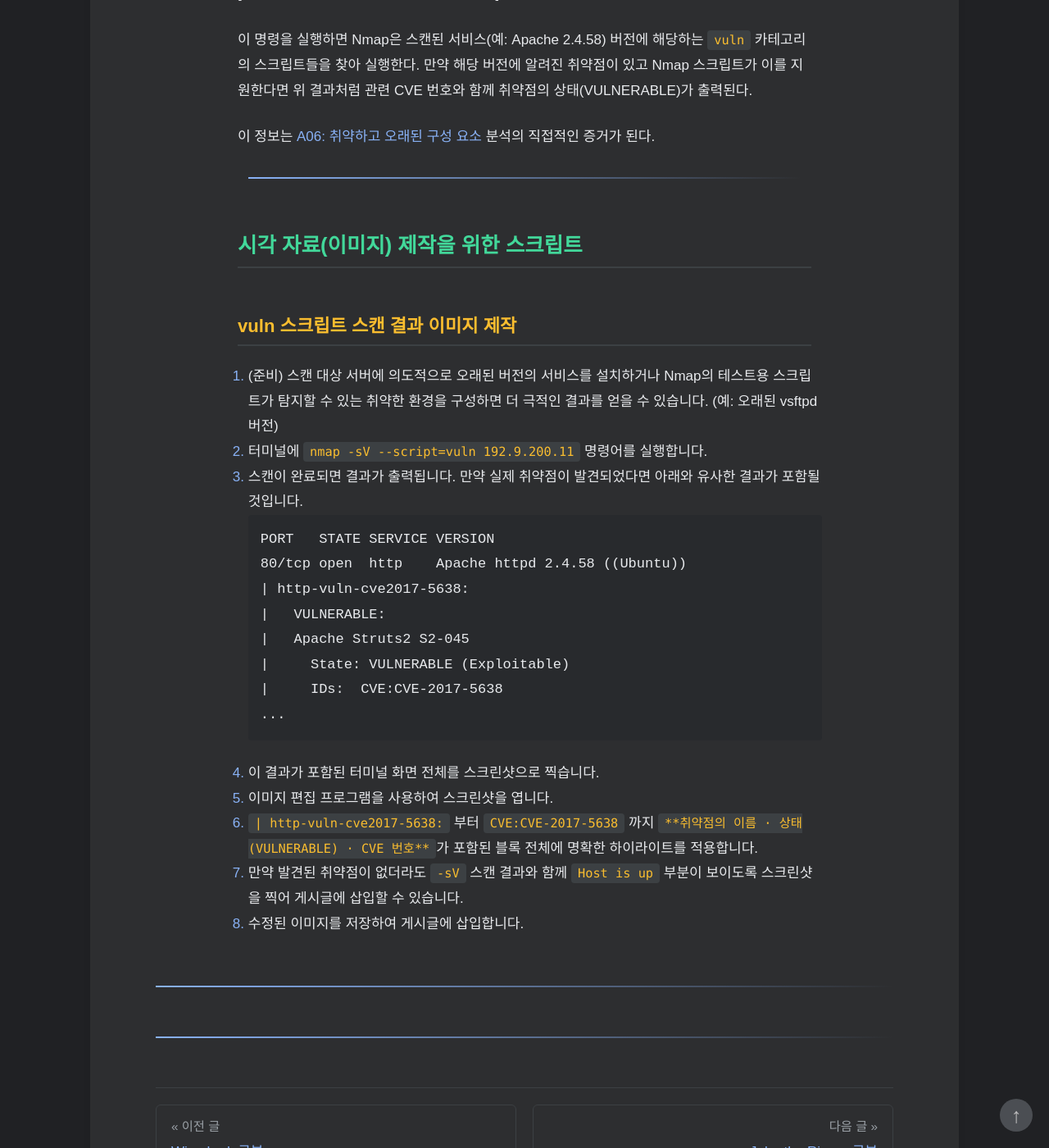
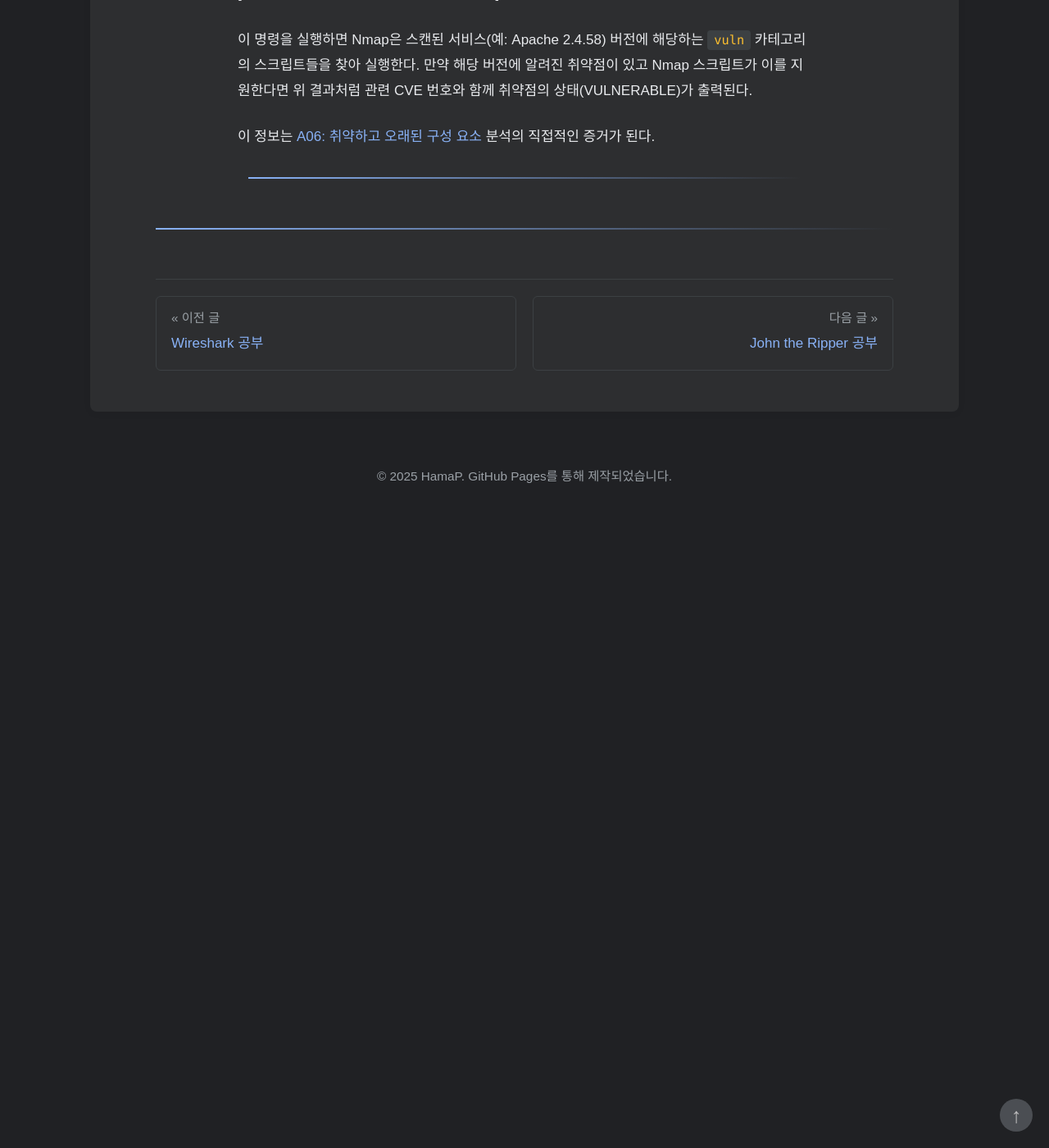
Before and after one commit to HamaP0/HamaP0.github.io, a Jekyll site: the page built from _posts/2025-09-16-NmapNSE_study.md, in a window 1280 px wide and 1400 px high, scrolled down 1836 px. Shown: the whole window at 82% size. Built offline with Jekyll 4.4.1, drawn with Linux system fonts in a browser that asks for light colours; some web fonts are replaced; after the commit the page ends 2466 px from its top, so only the background shows below that; some of the changed text lies outside the part shown.

Commit message:
Update 2025-09-16-NmapNSE_study.md

````diff
--- a/_posts/2025-09-16-NmapNSE_study.md
+++ b/_posts/2025-09-16-NmapNSE_study.md
@@ -1,6 +1,6 @@
 ---
 layout: post
-title: "Nmap Scripting Engine (NSE) 사용법"
+title: "Nmap Scripting Engine (NSE) 공부"
 date: 2025-09-16 17:00:00 +0900
 categories: [해킹 툴]
 ---
@@ -44,32 +44,3 @@
 이 정보는 [A06: 취약하고 오래된 구성 요소](https://hamap0.github.io/projects/owasp-top-10/2025/08/30/A06_Vulnerable-and-Outdated-Components.html) 분석의 직접적인 증거가 된다.
 
 <hr class="short-rule">
-
-
-
-
-
-### 시각 자료(이미지) 제작을 위한 스크립트
-
-#### **vuln 스크립트 스캔 결과 이미지 제작**
-
-1.  (준비) 스캔 대상 서버에 의도적으로 오래된 버전의 서비스를 설치하거나 Nmap의 테스트용 스크립트가 탐지할 수 있는 취약한 환경을 구성하면 더 극적인 결과를 얻을 수 있습니다. (예: 오래된 vsftpd 버전)
-2.  터미널에 `nmap -sV --script=vuln 192.9.200.11` 명령어를 실행합니다.
-3.  스캔이 완료되면 결과가 출력됩니다. 만약 실제 취약점이 발견되었다면 아래와 유사한 결과가 포함될 것입니다.
-    ```
-    PORT   STATE SERVICE VERSION
-    80/tcp open  http    Apache httpd 2.4.58 ((Ubuntu))
-    | http-vuln-cve2017-5638:
-    |   VULNERABLE:
-    |   Apache Struts2 S2-045
-    |     State: VULNERABLE (Exploitable)
-    |     IDs:  CVE:CVE-2017-5638
-    ...
-    ```
-4.  이 결과가 포함된 터미널 화면 전체를 스크린샷으로 찍습니다.
-5.  이미지 편집 프로그램을 사용하여 스크린샷을 엽니다.
-6.  `| http-vuln-cve2017-5638:` 부터 `CVE:CVE-2017-5638` 까지 `**취약점의 이름 · 상태(VULNERABLE) · CVE 번호**`가 포함된 블록 전체에 명확한 하이라이트를 적용합니다.
-7.  만약 발견된 취약점이 없더라도 `-sV` 스캔 결과와 함께 `Host is up` 부분이 보이도록 스크린샷을 찍어 게시글에 삽입할 수 있습니다.
-8.  수정된 이미지를 저장하여 게시글에 삽입합니다.
-
----
````
